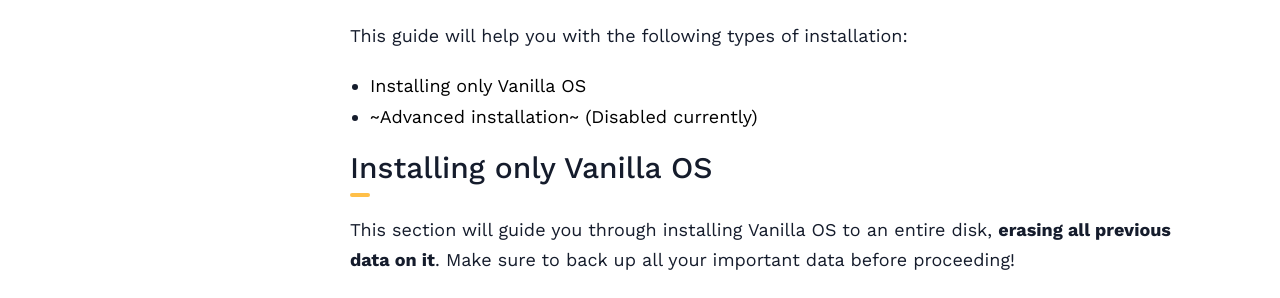
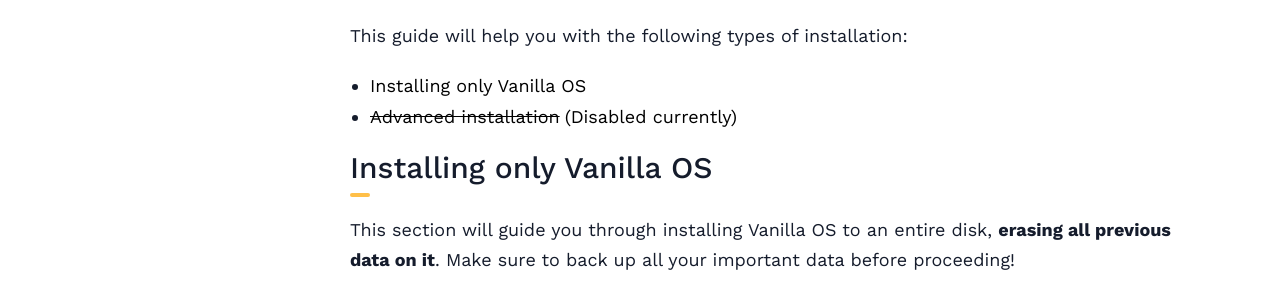
Before and after one commit to Vanilla-OS/handbook, a Jekyll site: the page built from _posts/2022-11-05-installation.md, in a window 1280 px wide and 900 px high, scrolled down 2948 px. Shown: the part 154-452 px from the top of the window. Built offline with Jekyll 4.4.1, drawn with Linux system fonts in a browser that asks for light colours; nearby versions of some CDN libraries; a style sheet for code colours, icons or effects is not loaded.

Commit message:
Fix typo

```diff
--- a/_posts/2022-11-05-installation.md
+++ b/_posts/2022-11-05-installation.md
@@ -65,7 +65,7 @@
 
 This guide will help you with the following types of installation:
 - [Installing only Vanilla OS](/2022/11/05/installation.html#title10)
-- [~Advanced installation~ (Disabled currently)](/2022/11/05/installation.html#title11)
+- [~~Advanced installation~~ (Disabled currently)](/2022/11/05/installation.html#title11)
 
 ### Installing only Vanilla OS
 
```
